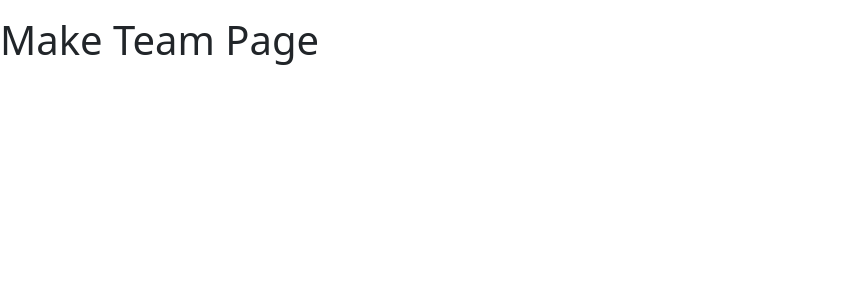
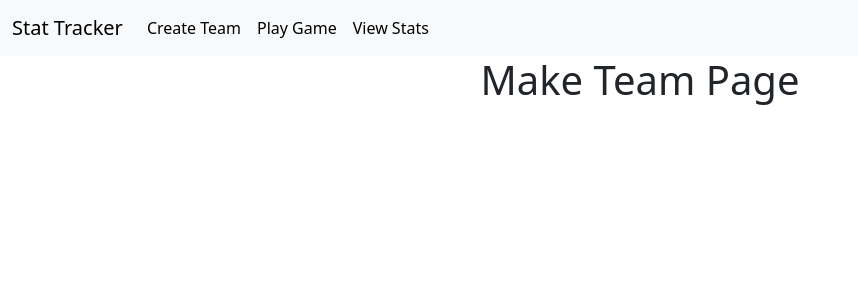
Before and after one commit to ArthurXu17/Fifa-Stat-Tracker, a Django app: page /tracker/make_team in a window 1280 px wide. Shown: the top 300 px of the page, without its empty margins (0-858 px from the left). Run offline with Django 4.2, Linux system fonts and the light colour scheme.

Commit message:
Create navbar in base template

```diff
--- a/fifa_stat_tracker/tracker/static/tracker/style.css
+++ b/fifa_stat_tracker/tracker/static/tracker/style.css
@@ -0,0 +1,3 @@
+.layout-center {
+    text-align: center;
+}
--- a/fifa_stat_tracker/tracker/templates/tracker/base.html
+++ b/fifa_stat_tracker/tracker/templates/tracker/base.html
@@ -1,6 +1,6 @@
 <!doctype html>
 {% load static %}
-<link rel="stylesheet" href="{% static 'polls/style.css' %}">
+<link rel="stylesheet" href="{% static 'tracker/style.css' %}">
 <html lang="en">
   <head>
     <meta charset="utf-8">
@@ -13,8 +13,25 @@
     </title>
   </head>
   <body>
-    <nav class="navbar navbar-default">
+    <nav class="navbar navbar-expand-lg bg-body-tertiary">
+        <div class="container-fluid">
+            <a class="navbar-brand">Stat Tracker</a>
+            <div class="collapse navbar-collapse" id="navbarContent">
+                <ul class="nav navbar-nav navbar-right">
+                    <li class="nav-item">
+                        <a class="nav-link active" href="{% url 'make_team'%}">Create Team</a>
+                    </li>
+                    <li class="nav-item">
+                        <a class="nav-link active" href="{% url 'play_game'%}">Play Game</a>
+                    </li>
+                    <li class="nav-item">
+                        <a class="nav-link active" href="{% url 'view_stats'%}">View Stats</a>
+                    </li>
+                </ul>
+            </div>
+        </div>
     </nav>
+
     <h1 class="layout-center">
     {% block header %} {% endblock %}</h1>
     <div class="container">
```
